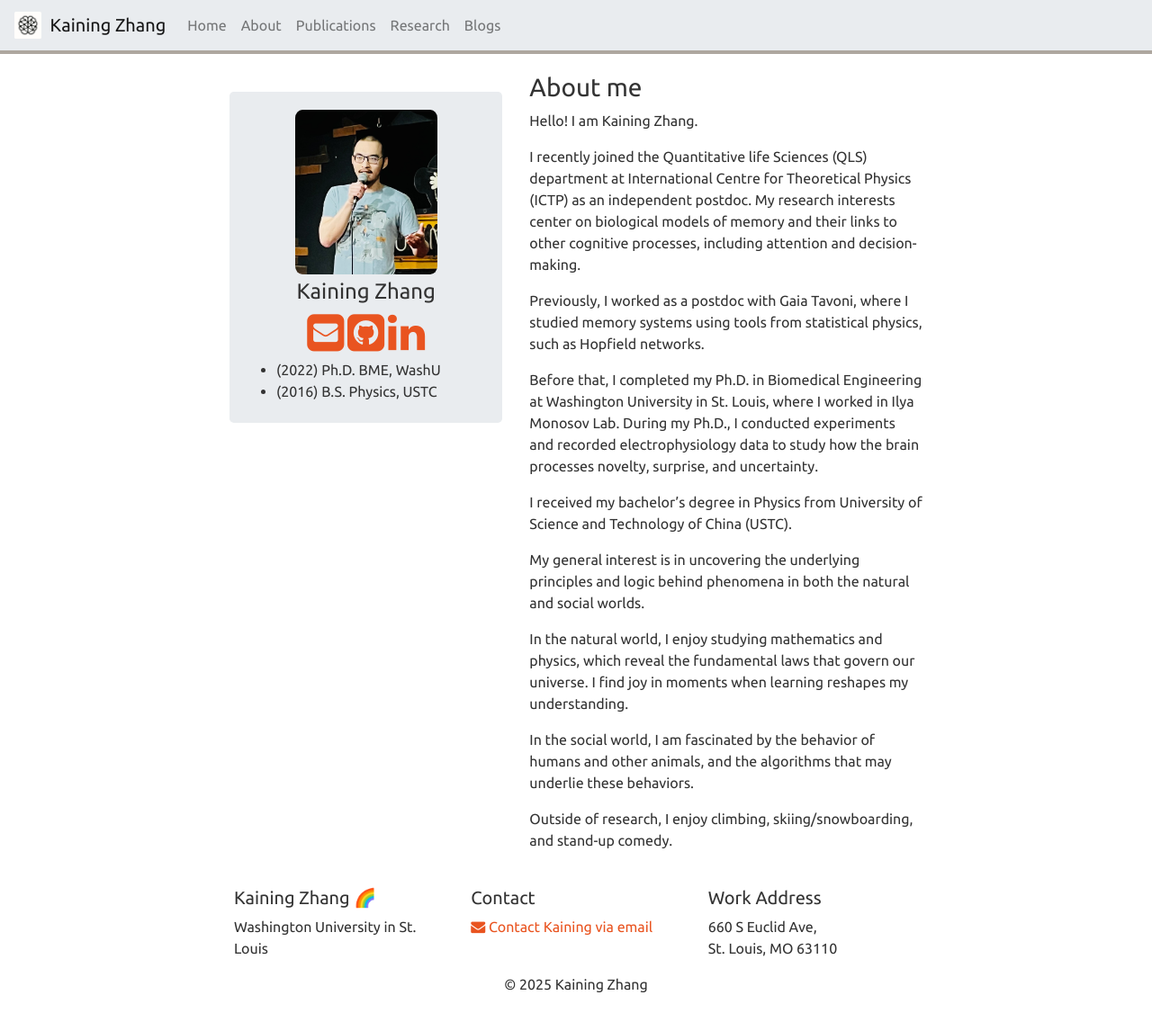
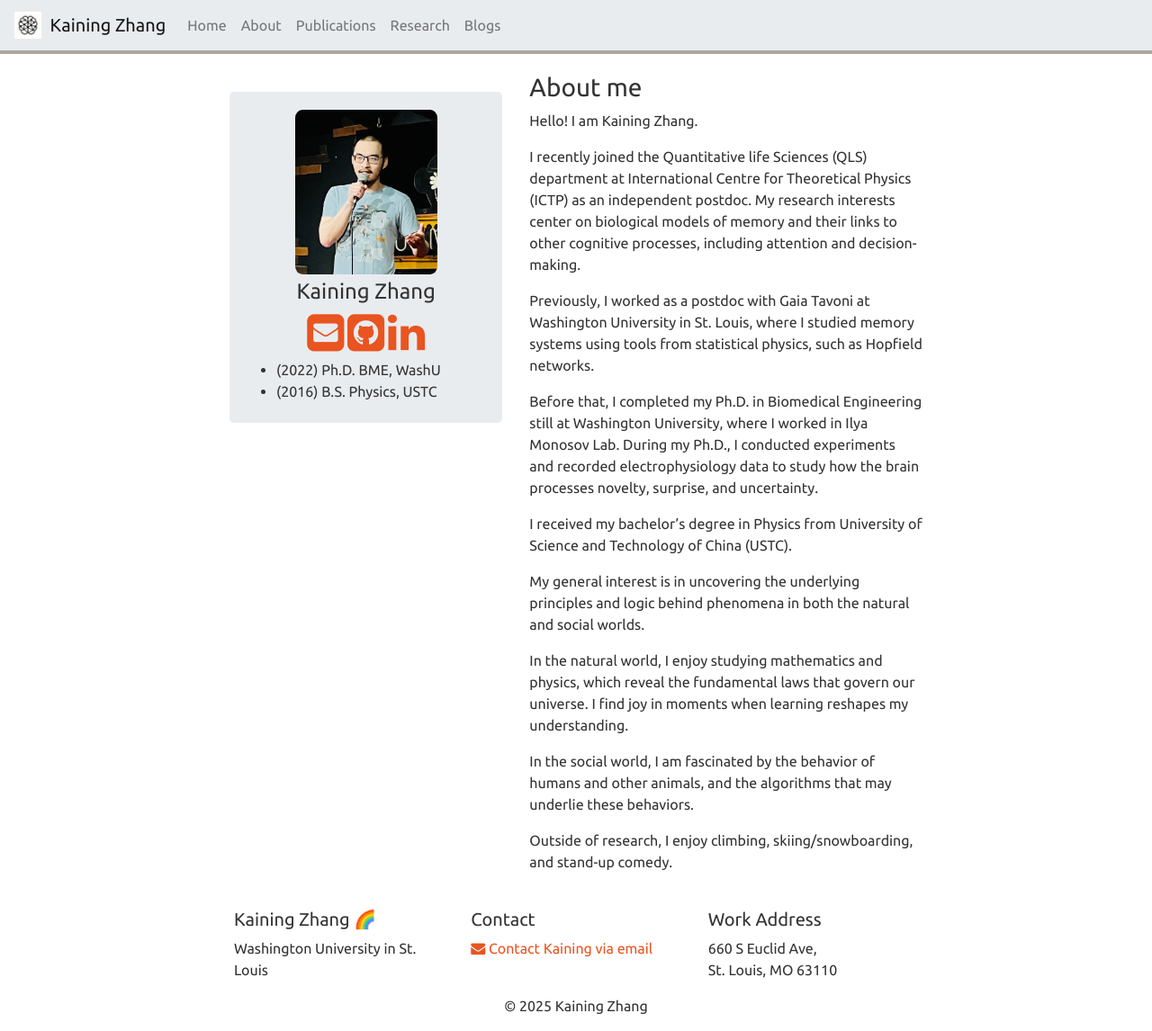
Before and after one commit to kalfton/kalfton.github.io, a Jekyll site: the page built from _pages/home.md, in a window 1280 px wide and 1146 px high. Shown: the whole window at 90% size. Built offline with Jekyll 4.4.1, drawn with Linux system fonts in a browser that asks for light colours; nearby versions of some CDN libraries; a style sheet for code colours, icons or effects is not loaded.

Commit message:
Update home.md

```diff
--- a/_pages/home.md
+++ b/_pages/home.md
@@ -10,9 +10,9 @@ Hello! I am Kaining Zhang.
 
 I recently joined the Quantitative life Sciences (QLS) department at International Centre for Theoretical Physics (ICTP) as an independent postdoc. My research interests center on biological models of memory and their links to other cognitive processes, including attention and decision-making.
 
-Previously, I worked as a postdoc with Gaia Tavoni, where I studied memory systems using tools from statistical physics, such as Hopfield networks.
+Previously, I worked as a postdoc with Gaia Tavoni at Washington University in St. Louis, where I studied memory systems using tools from statistical physics, such as Hopfield networks.
 
-Before that, I completed my Ph.D. in Biomedical Engineering at Washington University in St. Louis, where I worked in Ilya Monosov Lab. During my Ph.D., I conducted experiments and recorded electrophysiology data to study how the brain processes novelty, surprise, and uncertainty.
+Before that, I completed my Ph.D. in Biomedical Engineering still at Washington University, where I worked in Ilya Monosov Lab. During my Ph.D., I conducted experiments and recorded electrophysiology data to study how the brain processes novelty, surprise, and uncertainty.
 
 I received my bachelor’s degree in Physics from University of Science and Technology of China (USTC).
 
```
